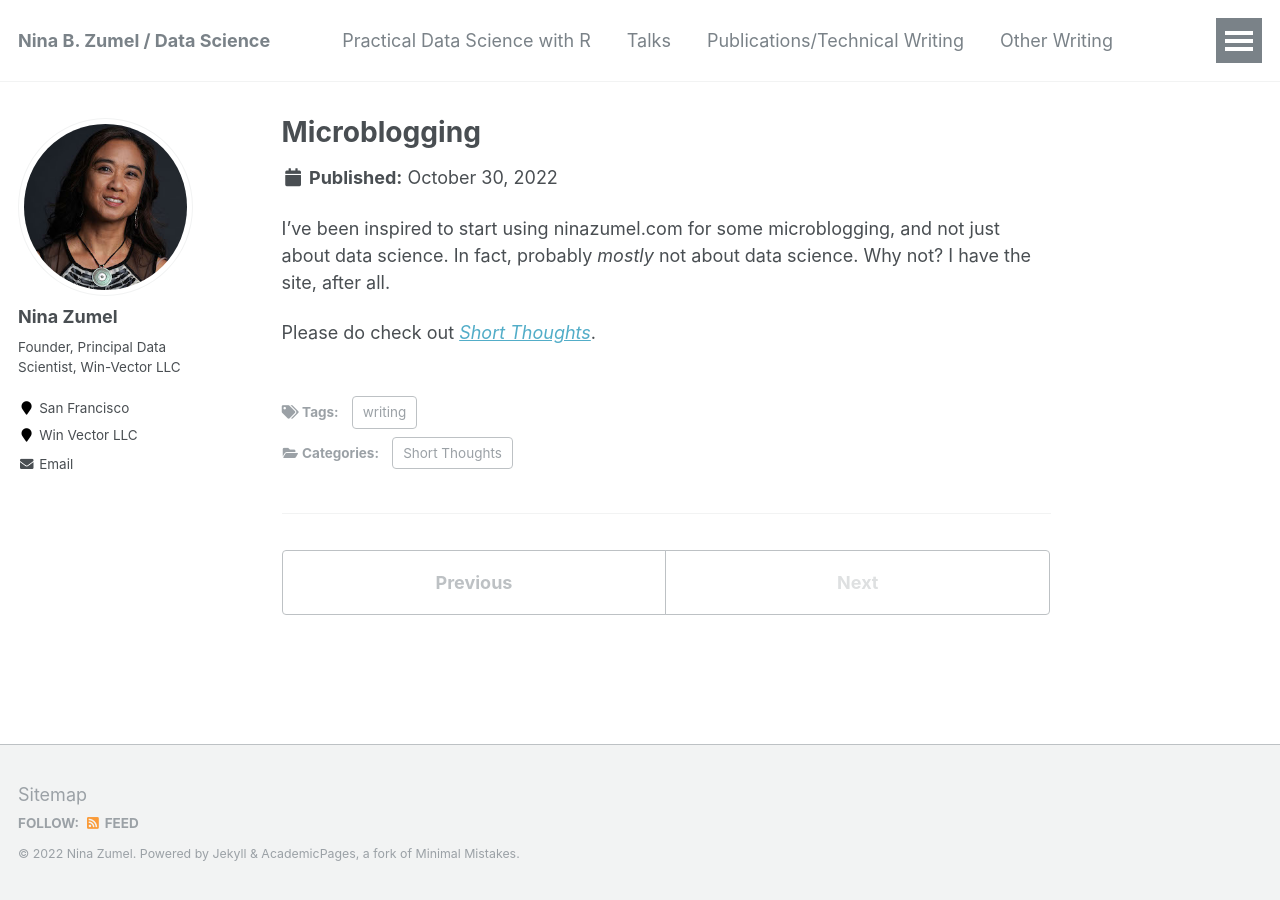
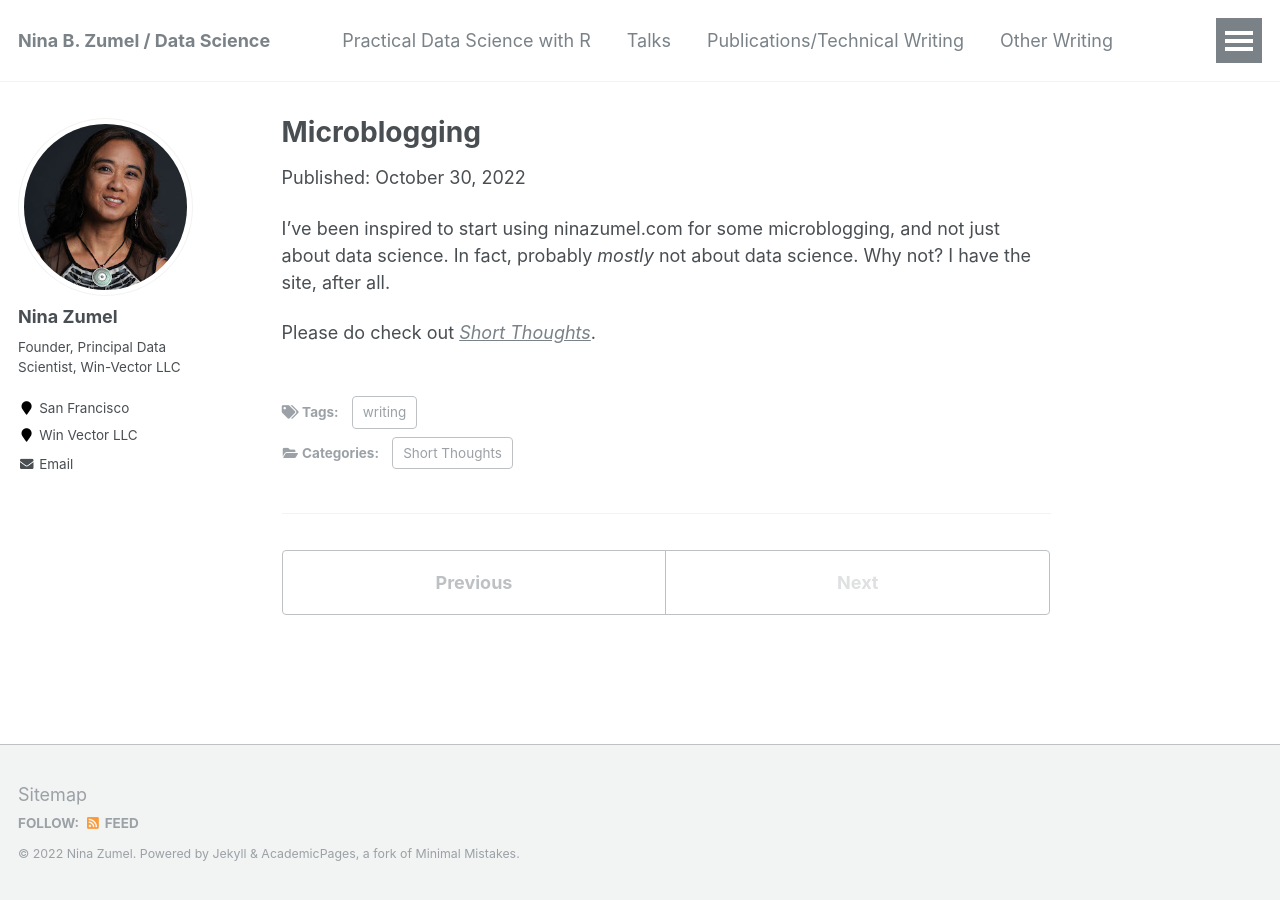
Before and after one commit to NinaZumel/testblog, a Jekyll site: the page built from _posts/2022-10-30-microblogging.md, in a window 1280 px wide. Built offline with Jekyll 4.4.1, drawn with Linux system fonts in a browser that asks for light colours.

Commit message:
change link color, clean up post dates

```diff
--- a/_config.yml
+++ b/_config.yml
@@ -8,8 +8,6 @@
 
 # theme                  : "minimal-mistakes-jekyll"
 # remote_theme             : "mmistakes/minimal-mistakes@4.19.2"
-minimal_mistakes_skin    : "air" # "default", "air", "aqua", "contrast", "dark", "dirt", "neon", "mint", "plum", "sunrise"
-
 
 # Site Settings
 locale                   : "en-US"
--- a/_includes/archive-single.html
+++ b/_includes/archive-single.html
@@ -43,7 +43,7 @@
         {% elsif post.collection == 'publications' %}
           <p>Published in <i>{{ post.venue }}</i>, {{ post.date | default: "1900-01-01" | date: "%Y" }} </p>
         {% elsif post.date %}
-         <p class="page__date"><strong><i class="fa fa-fw fa-calendar" aria-hidden="true"></i> {{ site.data.ui-text[site.locale].date_label | default: "Published:" }}</strong> <time datetime="{{ post.date | default: "1900-01-01" | date_to_xmlschema }}">{{ post.date | default: "1900-01-01" | date: "%B %d, %Y" }}</time></p>
+         <p class="page__date"> {{ site.data.ui-text[site.locale].date_label | default: "Published:" }}<time datetime="{{ post.date | default: "1900-01-01" | date_to_xmlschema }}">{{ post.date | default: "1900-01-01" | date: "%B %d, %Y" }}</time></p>
         {% endif %}
 
     {% if post.excerpt and site.read_more != 'enabled' %}
--- a/_layouts/single.html
+++ b/_layouts/single.html
@@ -31,7 +31,7 @@
             <p class="page__meta"><i class="fa fa-clock-o" aria-hidden="true"></i> {% include read-time.html %}</p>
           {% endif %}
         {% if page.modified %}
-          <p class="page__date"><strong><i class="fa fa-fw fa-calendar" aria-hidden="true"></i> {{ site.data.ui-text[site.locale].date_label | default: "Published:" }}</strong> <time datetime="{{ page.modified | date: "%Y-%m-%d" }}">{{ page.modified | date: "%B %d, %Y" }}</time></p>
+          <p class="page__date"> {{ site.data.ui-text[site.locale].date_label | default: "Published:" }} <time datetime="{{ page.modified | date: "%Y-%m-%d" }}">{{ page.modified | date: "%B %d, %Y" }}</time></p>
         {% endif %}
 
         {% if page.collection == 'teaching' %}
@@ -39,7 +39,7 @@
         {% elsif page.venue and page.date %}
           <p>Published in <i>{{ page.venue }}</i>, {{ page.date | default: "1900-01-01" | date: "%Y" }} </p>
         {% elsif page.date %}
-          <p class="page__date"><strong><i class="fa fa-fw fa-calendar" aria-hidden="true"></i> {{ site.data.ui-text[site.locale].date_label | default: "Published:" }}</strong> <time datetime="{{ page.date | date_to_xmlschema }}">{{ page.date | default: "1900-01-01" | date: "%B %d, %Y" }}</time></p>
+          <p class="page__date"> {{ site.data.ui-text[site.locale].date_label | default: "Published:" }} <time datetime="{{ page.date | date_to_xmlschema }}">{{ page.date | default: "1900-01-01" | date: "%B %d, %Y" }}</time></p>
         {% endif %}
 
 
--- a/_sass/_variables.scss
+++ b/_sass/_variables.scss
@@ -90,7 +90,7 @@
 
 
 /* links */
-$link-color                 : $info-color;
+$link-color                 : $primary-color;
 $link-color-hover           : mix(#000, $link-color, 25%);
 $link-color-visited         : mix(#fff, $link-color, 25%);
 $masthead-link-color        : $primary-color;
```
